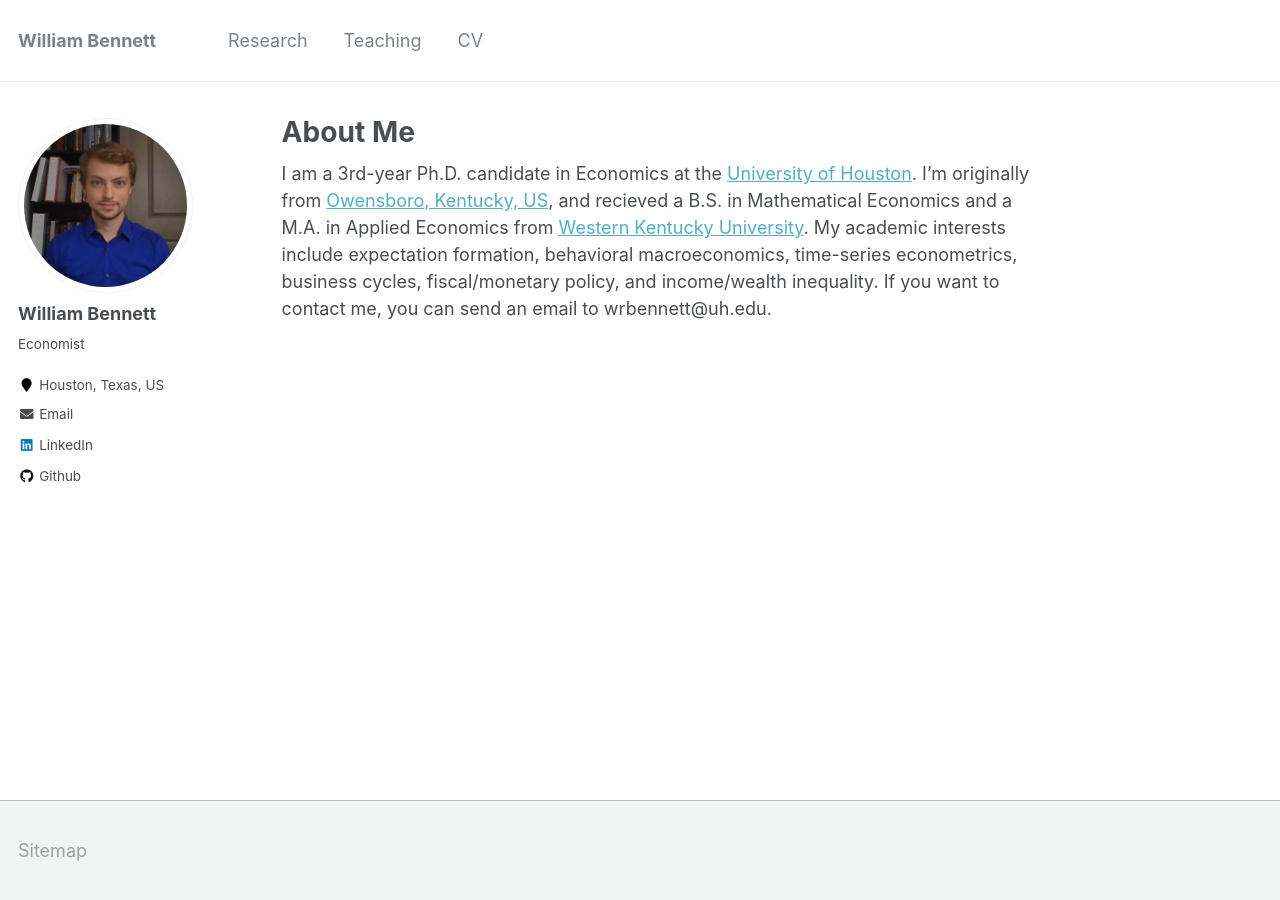
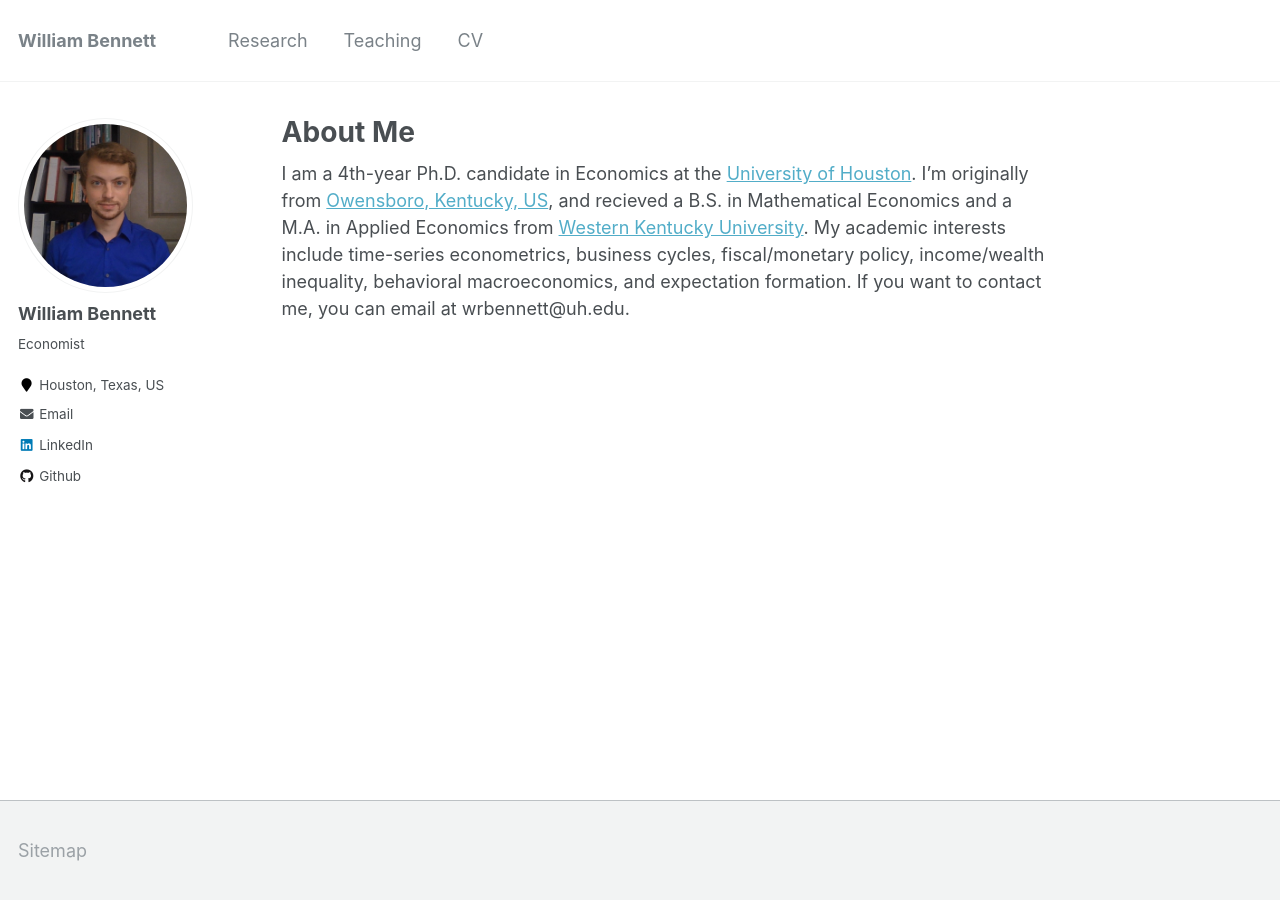
Before and after one commit to williambennettecon/williambennettecon.github.io, a Jekyll site: the page built from _pages/about.md, in a window 1280 px wide. Built offline with Jekyll 4.4.1, drawn with Linux system fonts in a browser that asks for light colours.

Commit message:
Update about.md

```diff
--- a/_pages/about.md
+++ b/_pages/about.md
@@ -8,4 +8,4 @@ redirect_from:
   - /about.html
 ---
 
-I am a 3rd-year Ph.D. candidate in Economics at the [University of Houston](https://www.uh.edu/class/economics/). I'm originally from [Owensboro, Kentucky, US](https://en.wikipedia.org/wiki/Owensboro%2C_Kentucky), and recieved a B.S. in Mathematical Economics and a M.A. in Applied Economics from [Western Kentucky University](https://www.wku.edu/economics/). My academic interests include expectation formation, behavioral macroeconomics, time-series econometrics, business cycles, fiscal/monetary policy, and income/wealth inequality. If you want to contact me, you can send an email to wrbennett@uh.edu.
+I am a 4th-year Ph.D. candidate in Economics at the [University of Houston](https://www.uh.edu/class/economics/). I'm originally from [Owensboro, Kentucky, US](https://en.wikipedia.org/wiki/Owensboro%2C_Kentucky), and recieved a B.S. in Mathematical Economics and a M.A. in Applied Economics from [Western Kentucky University](https://www.wku.edu/economics/). My academic interests include time-series econometrics, business cycles, fiscal/monetary policy, income/wealth inequality, behavioral macroeconomics, and expectation formation. If you want to contact me, you can email at wrbennett@uh.edu.
```
